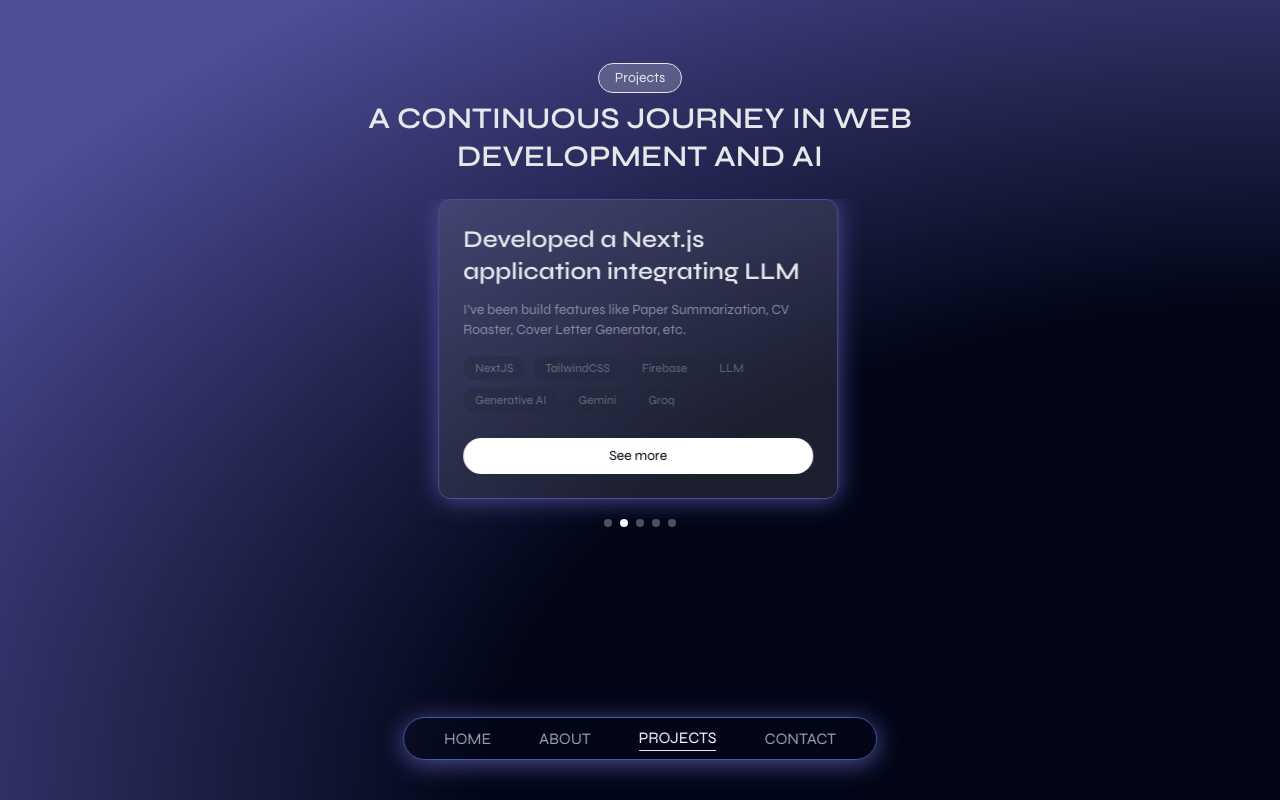
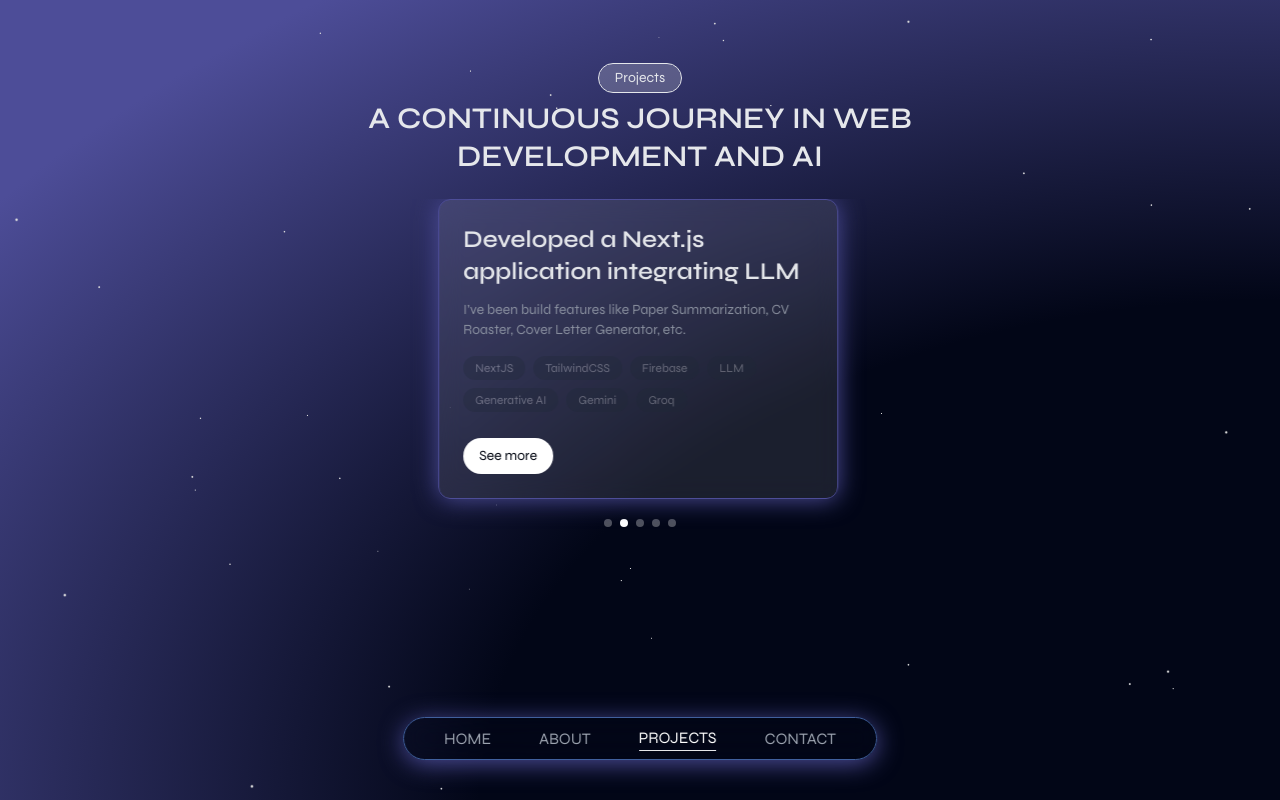
Before and after one commit to n0yy/my-porto, a Next.js app: page /projects in a window 1280 px wide. Built offline with nearby package versions, Linux system fonts and the light colour scheme.

Commit message:
fix a stars

```diff
--- a/src/DataProjects.ts
+++ b/src/DataProjects.ts
@@ -2,26 +2,31 @@ export const projects = [
     {
         "title": "From Fundamentals to Generative AI Excellence",
         "description": "Machine Learning Cohort at Bangkit Academy (Batch 2) - Led by Google, Tokopedia, Gojek, and Traveloka",
-        "tags": ["Machine Learning", "Deep Learning", "NLP", "Generative AI", "Computer Vision", "Tensorflow"]
+        "tags": ["Machine Learning", "Deep Learning", "NLP", "Generative AI", "Computer Vision", "Tensorflow"],
+        "slug": "from-fundamentals-to-generative-ai-excellence"
     },
     {
         "title": "Developed a Next.js application integrating LLM",
         "description": "I’ve been build features like Paper Summarization, CV Roaster, Cover Letter Generator, etc.",
-        "tags": ["NextJS", "TailwindCSS", "Firebase", "LLM", "Generative AI", "Gemini", "Groq"]
+        "tags": ["NextJS", "TailwindCSS", "Firebase", "LLM", "Generative AI", "Gemini", "Groq"],
+        "slug": "developed-a-nextjs-application-integrating-llm"
     },
     {
         "title": "InterSim AI - Personalized Job Interview Coach",
         "description": "Developed an adaptive job interview simulation tool using BERT for job similarity analysis and IntesimQS (fine-tuned LLaMA 3.2) for tailored interview question generation. The platform empowers job seekers with interactive simulations to build confidence and improve preparation.",
-        "tags": ["BERT", "IntesimQS", "LLaMA-3.2", "Huggingface", "FastAPI", "Capstone Project"]
+        "tags": ["BERT", "IntesimQS", "LLaMA-3.2", "Huggingface", "FastAPI", "Capstone Project"],
+        "slug": "intersim-ai"
     },
     {
         "title": "Traffic Congestion Prediction Model",
         "description": "Developed a traffic congestion prediction model for London using XGBoost during Ristek Datathon UI, ranked 43rd out of 88 teams.",
-        "tags": ["XGBoost", "Traffic Prediction", "Machine Learning", "Python"]
+        "tags": ["XGBoost", "Traffic Prediction", "Machine Learning", "Python"],
+        "slug": "traffic-congestion-prediction-model"
     },
     {
         "title": "Sentiment Analysis on Mobile Bea Cukai App",
         "description": "Performed sentiment analysis on Google Play Store reviews using IndoBERT, identifying common complaints for actionable insights.",
-        "tags": ["IndoBERT", "NLP", "Sentiment Analysis", "Google Play Store"]
+        "tags": ["IndoBERT", "NLP", "Sentiment Analysis", "Google Play Store"],
+        "slug": "sentiment-analysis-on-mobile-bea-cukai-app"
     }
 ]
--- a/src/components/pages/Home.tsx
+++ b/src/components/pages/Home.tsx
@@ -34,8 +34,9 @@ export default function Home() {
         style={{
           backgroundImage,
         }}
-        className="relative grid min-h-screen overflow-hidden bg-gray-950 px-4 text-gray-200"
+        className="relative grid min-h-screen overflow-hidden bg-gray-950 px-4 text-gray-200 z-10"
       >
+
         <div className="relative z-10 flex flex-col items-center pb-10 md:pb-10 2xl:pb-24 justify-center px-7 md:px-0">
           <span className="mb-1.5 inline-block rounded-full bg-gray-600/50 px-3 py-1.5 text-sm">
             Danang Hapis Fadillah
@@ -82,8 +83,8 @@ export default function Home() {
             <FiArrowRight className="transition-transform group-hover:-rotate-45 group-active:-rotate-12" />
           </motion.div>
         </div>
+        <StarsMotion count={100} speed={0.5} radius={50} />
 
-        <StarsMotion count={750} speed={1} radius={75} />
       </motion.main>
     )
 
--- a/src/components/pages/Project.tsx
+++ b/src/components/pages/Project.tsx
@@ -5,6 +5,7 @@ import { motion, AnimatePresence, useMotionTemplate } from 'framer-motion';
 import { projects } from "@/DataProjects";
 import { useColor } from '@/context/Colors';
 import StarsMotion from '@/components/Stars';
+import Link from 'next/link';
 
 export default function Projects() {
     const [currentIndex, setCurrentIndex] = useState(0);
@@ -61,7 +62,7 @@ export default function Projects() {
     return (
         <motion.main
             style={{backgroundImage}}
-            className="relative pt-10 md:pt-16 2xl:pt-56 min-h-screen overflow-hidden bg-gray-950 text-gray-200">
+            className="relative pt-10 md:pt-16 2xl:pt-56 min-h-screen overflow-hidden bg-gray-950 text-gray-200 z-10">
             <div className="max-w-2xl mx-auto text-center">
                 <motion.h1
                     className="mb-2 inline-block rounded-full bg-white/20 outline outline-[1px] px-4 py-1 text-sm"
@@ -143,20 +144,23 @@ export default function Projects() {
                                         ))}
                                     </motion.div>
                                 </div>
+                                <Link href={`/projects/${currentIndex+1}`}>
                                 <motion.button
                                     className="bg-white text-gray-950 mx-6 mb-6 text-sm px-4 py-2 rounded-full hover:bg-gray-100 transition-colors"
                                     whileHover={{ scale: 1.05 }}
                                     whileTap={{ scale: 0.95 }}
+
                                 >
                                     See more
                                 </motion.button>
+                                </Link>
                             </motion.div>
                         </div>
                     </motion.div>
                 </AnimatePresence>
 
                 {/* Navigation dots */}
-                <div className="absolute bottom-14 left-1/2 transform -translate-x-1/2 flex gap-2 mb-4">
+                <div className="absolute bottom-12 md:bottom-14 left-1/2 transform -translate-x-1/2 flex gap-2 mb-4">
                     {projects.map((_, index) => (
                         <button
                             key={index}
```
